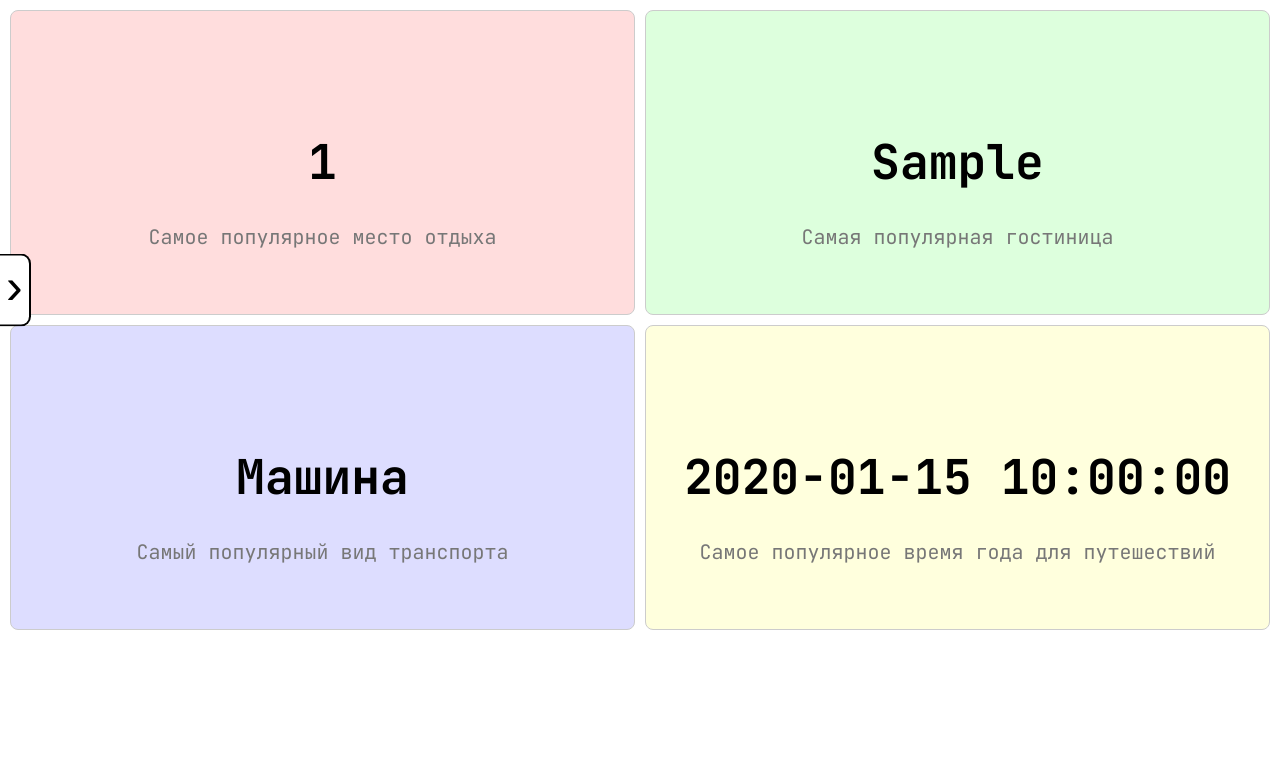
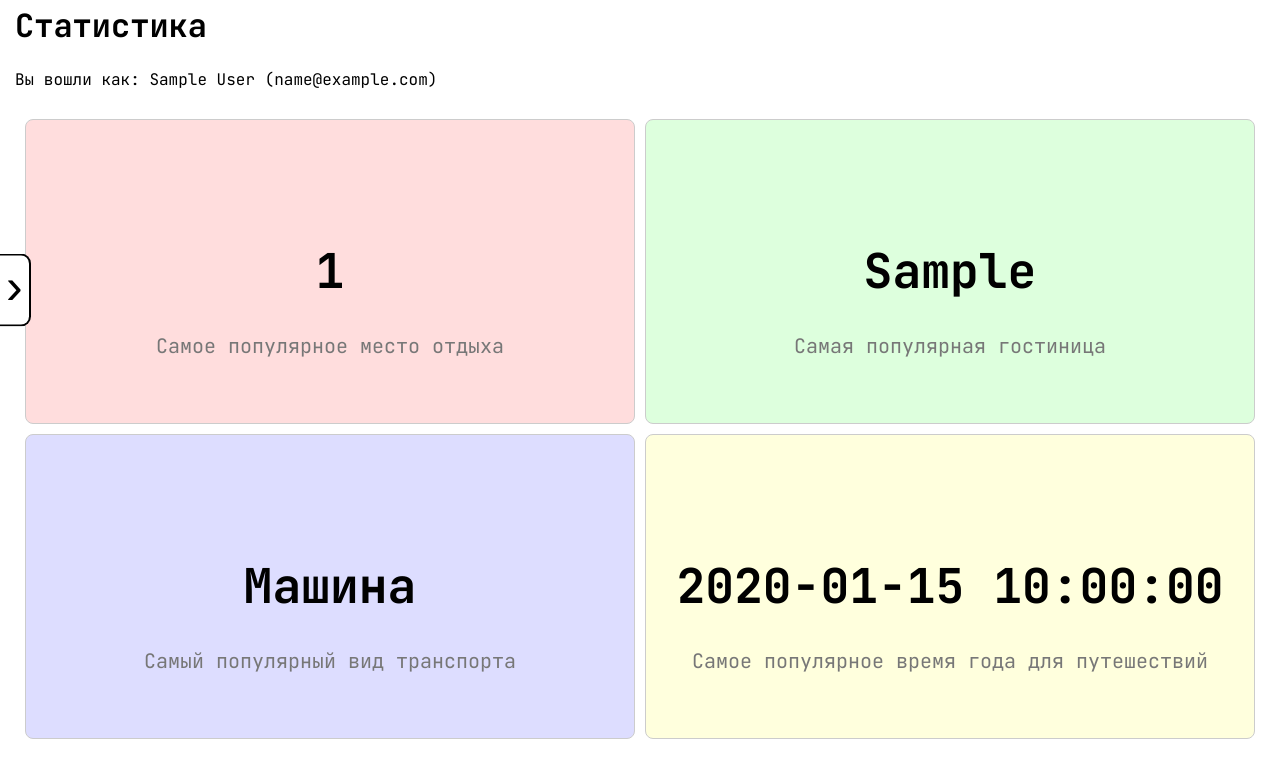
Before and after one commit to butERRORfly/IT-project, a Python web app: template src/adapters/entrypoints/templates/users/statistics.html in a window 1280 px wide. Shown: the part 110-889 px from the top of the page. Before the commit the page ends 740 px from the top, so only its background shows below. Run offline with Jinja, Linux system fonts and the light colour scheme; the template is opened without the code that fills it: most values are stand-ins (such as "Sample title", 1, 10 or a date in 2020).

Commit message:
Updated styles of statistics

```diff
--- a/src/adapters/entrypoints/api/v1/users/users_router.py
+++ b/src/adapters/entrypoints/api/v1/users/users_router.py
@@ -75,7 +75,8 @@ async def search_user(
 @router.get("/statistics/", response_class=HTMLResponse, summary="Получить статистику")
 async def get_statistics(
         request: Request,
-        user: User = Depends(user_is_auth)
+        user: User = Depends(user_is_auth),
+        admin_user: User = Depends(get_current_admin_user),
 ):
     max_count_of_trips = await TripDao.find_max_count('place')
     max_count_of_hotels = await TripDao.find_max_count('hotel')
@@ -99,6 +100,7 @@ async def get_statistics(
         {
             "request": request,
             "user": user,
+            "admin": admin_user,
             "total_trips": max_count_of_trips,
             "max_count_of_hotels": max_count_of_hotels,
             "max_count_of_transport_type": max_count_of_transport_type,
--- a/src/adapters/entrypoints/static/base.css
+++ b/src/adapters/entrypoints/static/base.css
@@ -32,7 +32,7 @@ main {
 .container_block_inner {
     width: 100%;
     margin: 0 auto;
-    max-width: 1280px;
+    max-width: 1250px;
 
     display: flex;
     justify-content: center;
--- a/src/adapters/entrypoints/static/users/users.css
+++ b/src/adapters/entrypoints/static/users/users.css
@@ -311,6 +311,7 @@ main {
 .parent-container {
     height: 80vh;
     display: grid;
+    margin-bottom: 30px;
     grid-template-columns: 1fr 1fr; /* 2 колонки */
     grid-template-rows: 1fr 1fr;    /* 2 строки */
     gap: 10px;                      /* промежуток между блоками */
--- a/src/adapters/entrypoints/templates/users/statistics.html
+++ b/src/adapters/entrypoints/templates/users/statistics.html
@@ -17,6 +17,8 @@
                   </form>
               </ul>
           </div>
+          <h1>Статистика</h1>
+          <p>Вы вошли как: {{ admin.first_name }} {{ admin.last_name }} ({{ admin.email }})</p>
 
           <div class="parent-container">
               <div class="grid-item item-1"><h1>{{ total_trips }}</h1></div>
```
